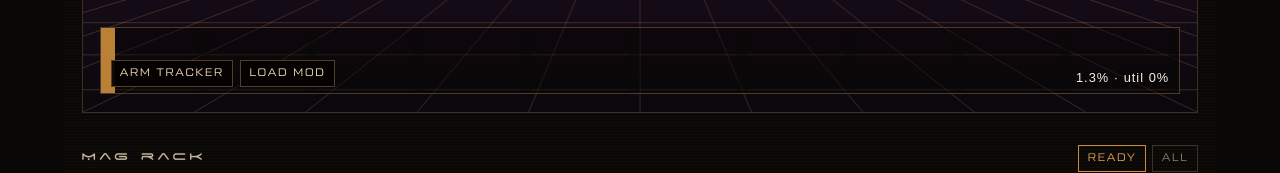
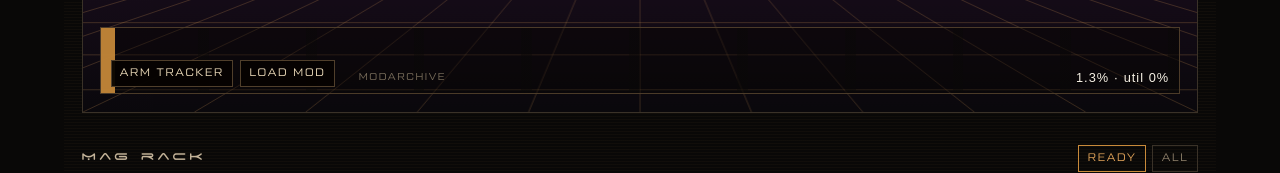
Before and after one commit to StudioWorldTree/AICamera, a SvelteKit app: page /bay in a window 1280 px wide. Shown: the part 564-737 px from the top of the page. Built offline with nearby package versions, Linux system fonts and the light colour scheme; no server answers; a web font is replaced by a local one.

Commit message:
feat(bay): quiet modarchive.org link next to LOAD MOD

```diff
--- a/src/routes/bay/+page.svelte
+++ b/src/routes/bay/+page.svelte
@@ -227,6 +227,13 @@
 					onchange={(e) => onTrackerFiles(e.currentTarget.files)}
 				/>
 			</label>
+			<a
+				class="archive"
+				href="https://modarchive.org/"
+				target="_blank"
+				rel="noreferrer"
+				>modarchive</a
+			>
 		</div>
 	</section>
 
@@ -583,6 +590,30 @@
 		cursor: pointer;
 	}
 
+	.archive {
+		position: absolute;
+		left: 16.1rem;
+		bottom: 0.48rem;
+		z-index: 2;
+		color: #7a6e5c;
+		font-family: 'Tactic Sans', sans-serif;
+		font-size: 0.62rem;
+		letter-spacing: 0.16em;
+		text-transform: uppercase;
+		text-decoration: none;
+	}
+
+	.archive:hover,
+	.archive:focus-visible {
+		color: #ead9b8;
+	}
+
+	@media (max-width: 520px) {
+		.archive {
+			display: none;
+		}
+	}
+
 	.mags,
 	.meters,
 	.procs {
```
